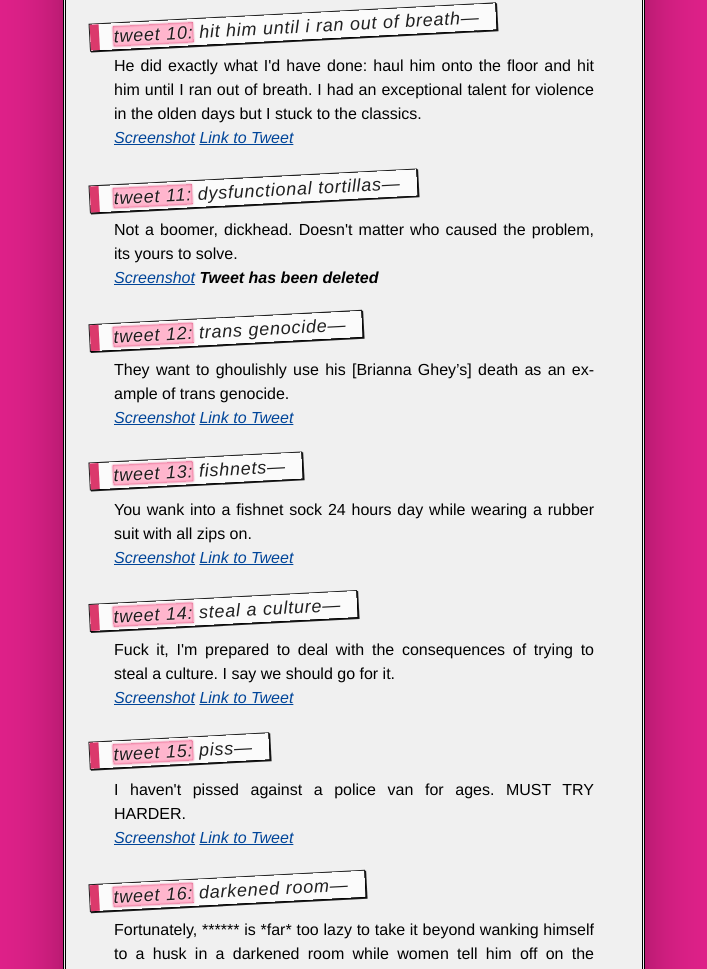
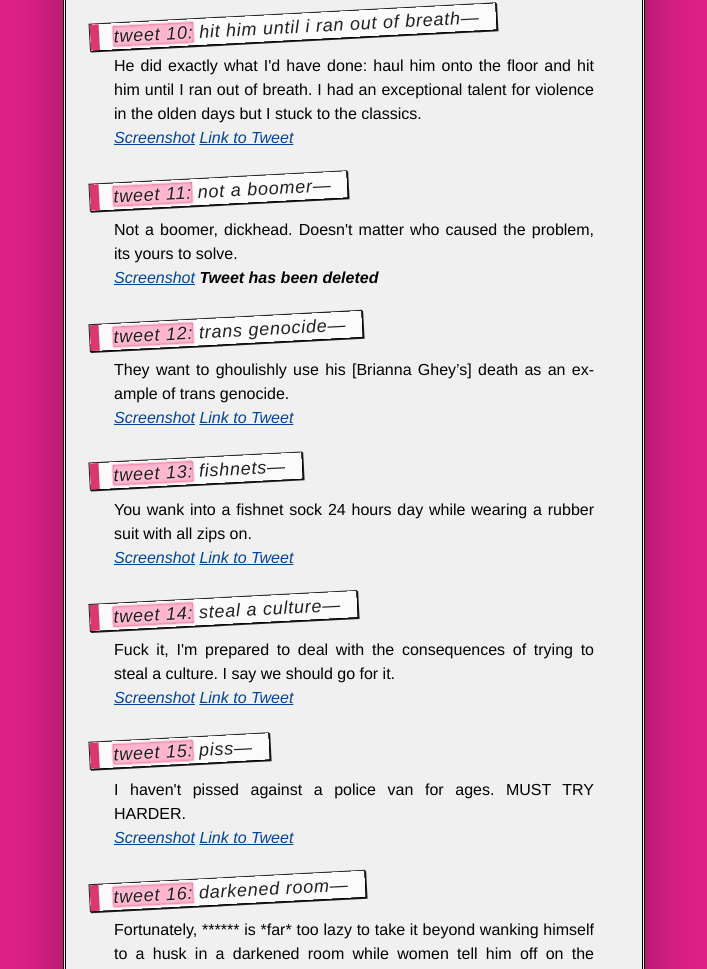
Before and after one commit to latsotfinnicky/latsotfinnicky.github.io, a plain HTML site: page index.html in a window 1280 px wide. Shown: the part 2669-3638 px from the top of the page, without its empty margins (286-993 px from the left). Drawn offline with Linux system fonts and the light colour scheme.

Commit message:
Update index.html

```diff
--- a/index.html
+++ b/index.html
@@ -286,7 +286,7 @@ It's a bit mad. I'm easily the most violent gender critical person I've ever met
 				<footer>
 				</footer>
 			<section id="11">
-				<h4><b>Tweet 11:</b><span class="TERMINAL"></span> Dysfunctional tortillas</h4>
+				<h4><b>Tweet 11:</b><span class="TERMINAL"></span> Not a boomer</h4>
 				<div>
 					Not a boomer, dickhead. Doesn't matter who caused the problem, its yours to solve<span class="TERMINAL">.</span>
 					<p>
```
